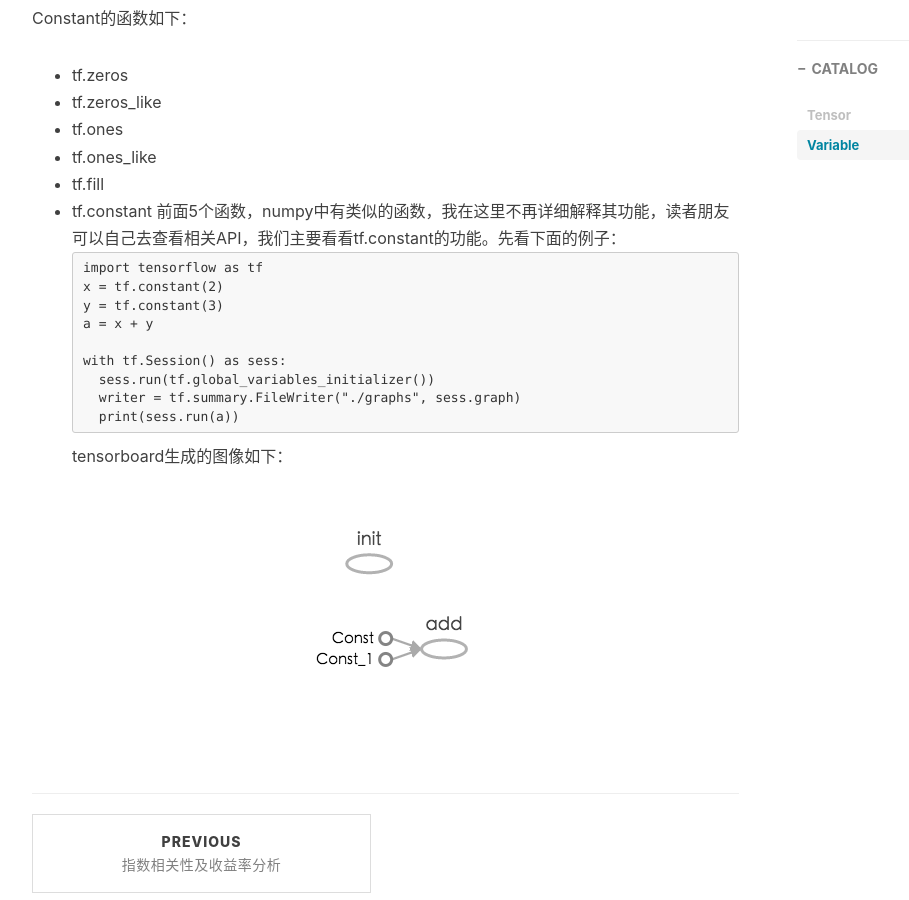
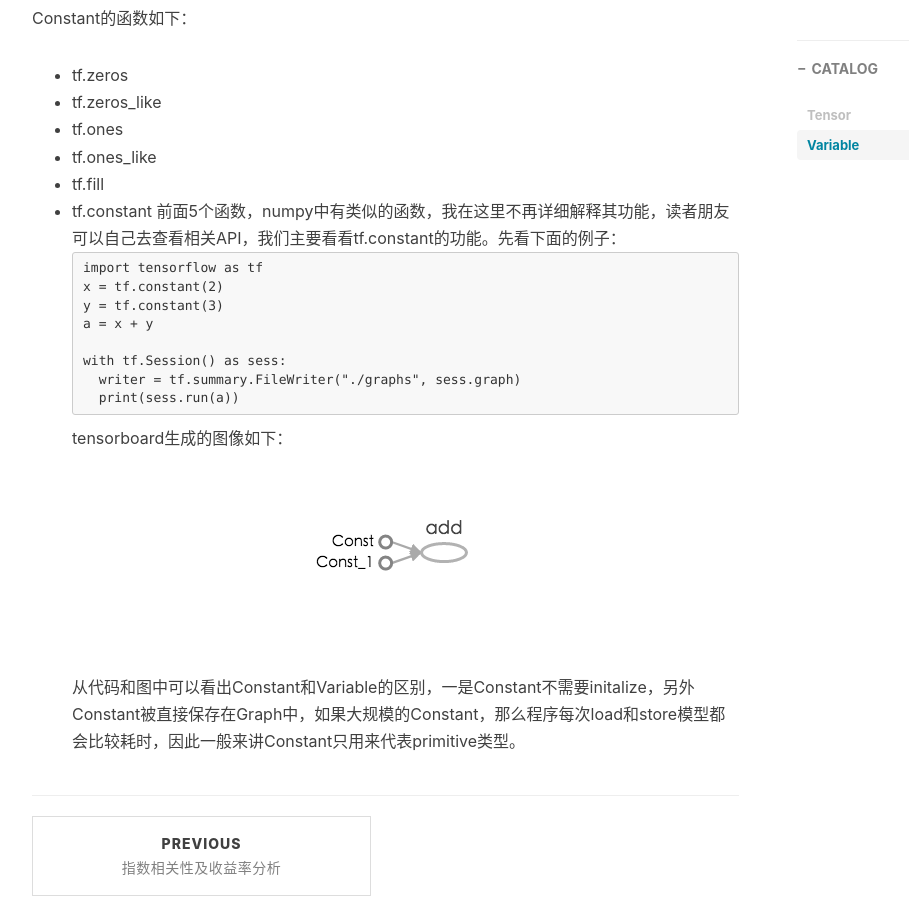
Before and after one commit to tongming/tongming.github.io, a Jekyll site: the page built from _posts/2017-08-16-tensorflow-chapter1.md, in a window 1280 px wide and 900 px high, scrolled down 2405 px. Shown: the whole window, without its empty margins (233-1142 px from the left). Built offline with Jekyll 4.4.1, drawn with Linux system fonts in a browser that asks for light colours; nearby versions of some CDN libraries; comment, search, counter and statistics services are not loaded.

Commit message:
add constant content

````diff
--- a/_posts/2017-08-16-tensorflow-chapter1.md
+++ b/_posts/2017-08-16-tensorflow-chapter1.md
@@ -74,9 +74,9 @@ Constant和Variable相反，Constant的值在生命周期中不能修改，常
   a = x + y
 
   with tf.Session() as sess:
-    sess.run(tf.global_variables_initializer())
     writer = tf.summary.FileWriter("./graphs", sess.graph)
     print(sess.run(a))
 ```
 tensorboard生成的图像如下：
 ![avatar](/img/tensor_cha1_2.png)
+从代码和图中可以看出Constant和Variable的区别，一是Constant不需要initalize，另外Constant被直接保存在Graph中，如果大规模的Constant，那么程序每次load和store模型都会比较耗时，因此一般来讲Constant只用来代表primitive类型。
````
Also changed, not shown: img/tensor_cha1_2.png.
